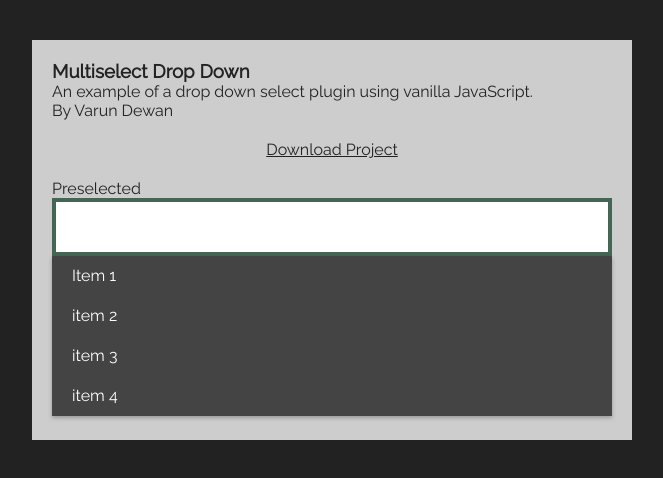
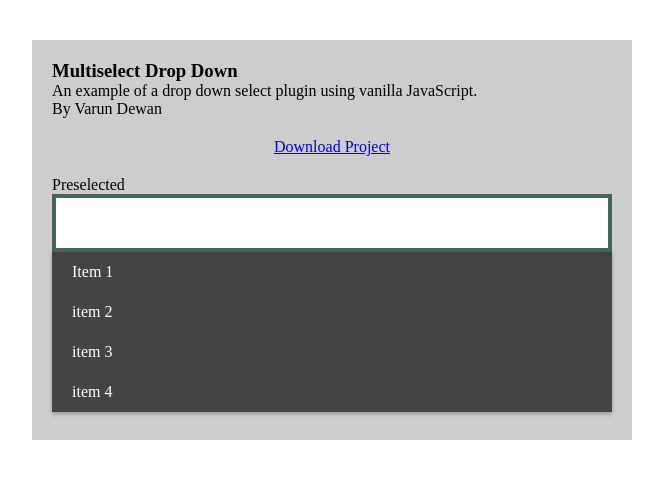
Before and after one commit to Zays-GitLab/multiselect, a plain HTML site: page index.html in a window 1280 px wide. Shown: the whole page, without its empty margins (308-971 px from the left). Drawn offline with Linux system fonts and the light colour scheme.

Commit message:
Update style.css

```diff
--- a/style.css
+++ b/style.css
@@ -1,20 +1,12 @@
 @charset "UTF-8";
 /* CSS Document * Varun Dewan 2019 */
-
-html, body {
-  padding: 0px;
-  margin: 0px;
-  background: #222;
-  font-family: 'Raleway', sans-serif;
-  color: #444;
-}
 
 body * {
   box-sizing: border-box;
   margin: 0px;
   padding: 0px;
-  color: #222;
 }
+
 body section {
   margin-bottom: 10px;
 }
```
